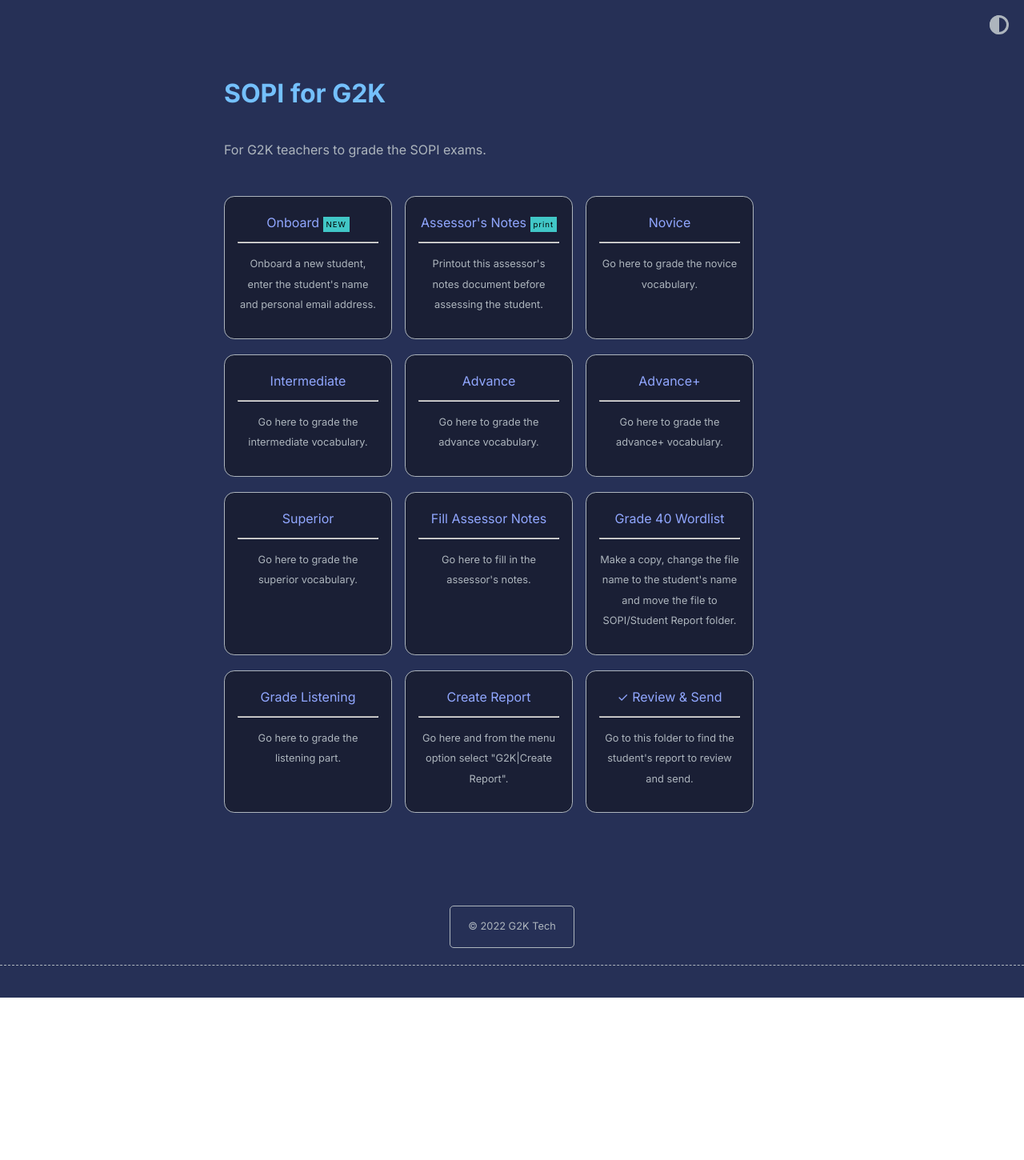
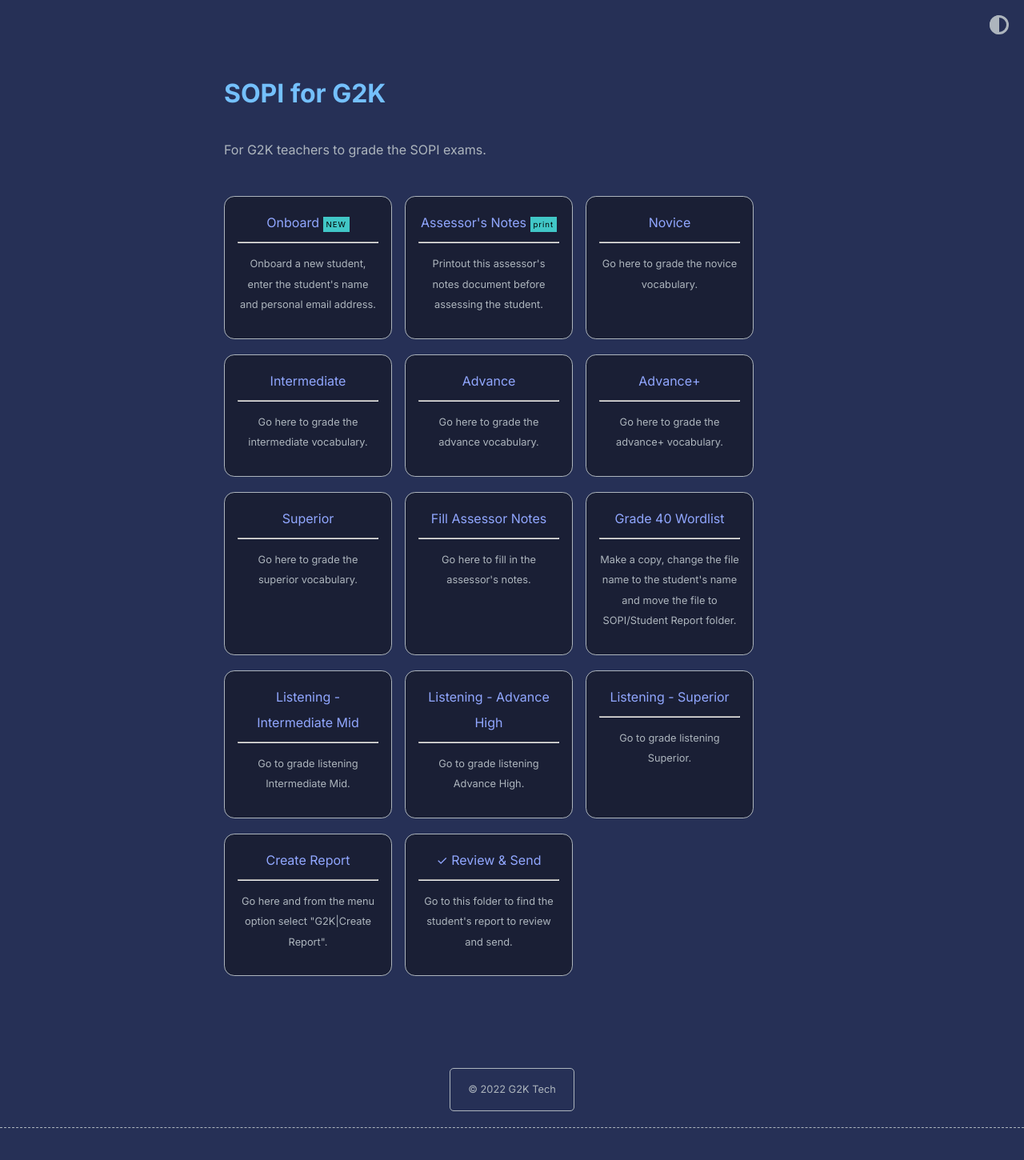
Before and after one commit to tech-g2k/SOPI, a Jekyll site: the page built from index.md, in a window 1280 px wide. Shown: the whole page at 80% size. Built offline with Jekyll 4.4.1, drawn with Linux system fonts in a browser that asks for light colours; before the commit the page ends 1247 px from its top, so only the background shows below that.

Commit message:
Replace the listening part, it's broken into 3 files now

```diff
--- a/_data/home.yml
+++ b/_data/home.yml
@@ -47,9 +47,17 @@ sopi_entries:
     url: spreadsheets/d/1Xfj-uT9bettTGcxqitNVO1wbbESpfYIRZmTPtuLgk5Q/copy
     desc: Make a copy, change the file name to the student's name and move the file to SOPI/Student Report folder.
 
-  - title: Grade Listening
-    url: forms/d/1mxAspbJ_f57hqGe6s35RiuUAfjtHElWIHst0_vYu3b8/edit#response=ACYDBNh29hz_KrbYAe7lvK-gWTvMIvmvUcN3ErfCWMmtd-URn8Qh1oBpljBl2zt0sg
-    desc: Go here to grade the listening part.
+  - title: Listening - Intermediate Mid
+    url: forms/d/1tnx8GsaSSLSjGXxZgHCMvSdz_pAs7c8P6__baC41Kks/edit#response=ACYDBNjwLBkpN00QfPodzcp39A56Nz9MO-Yx6gmLI_ue5MUnySpOSH9CyXUqVxQRxg
+    desc: Go to grade listening Intermediate Mid.
+
+  - title: Listening - Advance High
+    url: forms/d/1NOzH589Xw5POY9CDc4528WtVmbRWi0_9k-sKenPDk6M/edit#response=ACYDBNiULrGEMnfO8VAa272GMxZgqObeQ0R-78rr4EDxGatE5coLuNKtZU0dda6k2Q
+    desc: Go to grade listening Advance High.
+
+  - title: Listening - Superior
+    url: forms/d/1Ik7tcF1njPKPAFHYdzwIBDuCnXVX1F35GIhYTn3uPRE/edit#response=ACYDBNiMFTGxCQn_CinKLfnqwlk89wEGNTtoQ5Ud2h-vujf41cOtAngZRWH3wAnbHw
+    desc: Go to grade listening Superior.
 
   - title: Create Report
     url: spreadsheets/d/1hGwxZOChtbJPF1nnKziHWlofrBFPBIEbM1tgy9Tyl6w/edit#gid=538369415
```
